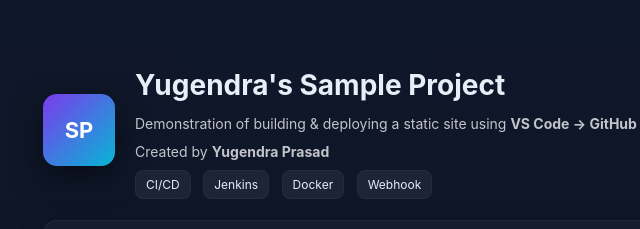
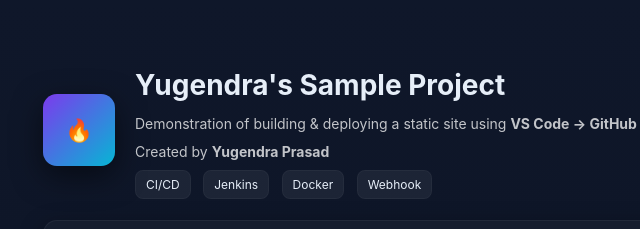
Before and after one commit to Yugendrarepo/my-sample-website, a plain HTML site: page index.html in a window 1280 px wide. Shown: the top 229 px of the page, 71-711 px from the left. Drawn offline with Linux system fonts and the light colour scheme.

Commit message:
Update index.html

```diff
--- a/index.html
+++ b/index.html
@@ -109,7 +109,7 @@
 
     <!-- Header -->
     <header>
-      <div class="logo">SP</div>
+      <div class="logo">🔥</div>
       <div>
         <h1>Yugendra's Sample Project</h1>
         <p class="lead">Demonstration of building & deploying a static site using <strong>VS Code → GitHub → Webhook → Jenkins → Docker</strong>.</p>
```
